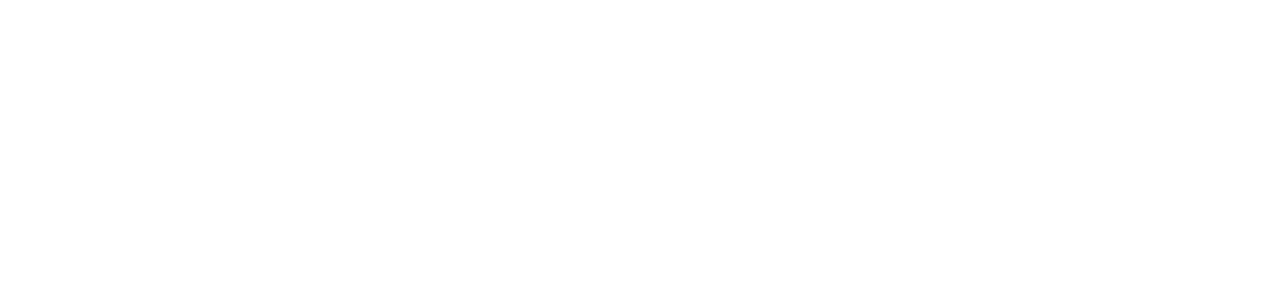
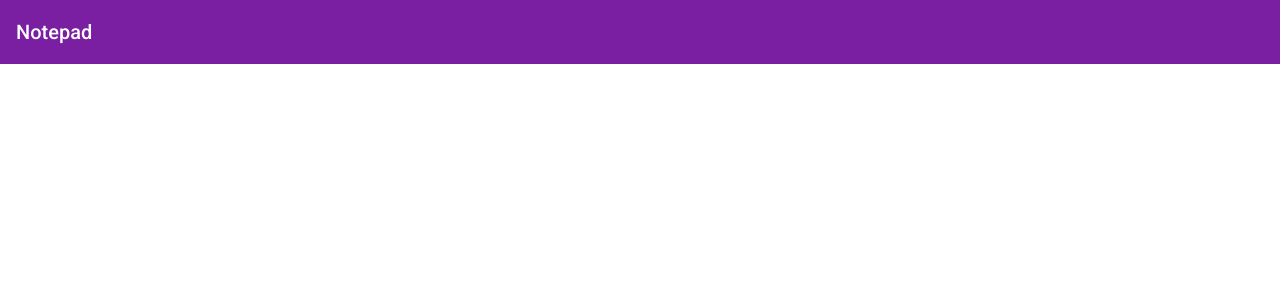
Before and after one commit to Kristian-Roopnarine/Angular-Notepad, an Angular app: page / in a window 1280 px wide. Shown: the top 300 px of the page. Built offline with nearby package versions, Linux system fonts and the light colour scheme.

Commit message:
Add : [AN-3] home component with material toolbar

```diff
--- a/src/app/app.component.html
+++ b/src/app/app.component.html
@@ -1 +1,2 @@
+<app-home></app-home>
 <router-outlet></router-outlet>
--- /dev/null
+++ b/src/app/components/home/home.component.html
@@ -0,0 +1,3 @@
+<mat-toolbar color="primary">
+    <span>Notepad</span>
+</mat-toolbar>
--- /dev/null
+++ b/src/app/components/home/home.component.ts
@@ -0,0 +1,15 @@
+import { Component, OnInit } from '@angular/core';
+
+@Component({
+  selector: 'app-home',
+  templateUrl: './home.component.html',
+  styleUrls: ['./home.component.scss']
+})
+export class HomeComponent implements OnInit {
+
+  constructor() { }
+
+  ngOnInit(): void {
+  }
+
+}
```
Also changed, not shown: src/app/app.module.ts (+7 -6 lines), src/app/components/home/home.component.scss (added), 1 other file (tests, documents, lock files or other folders).
